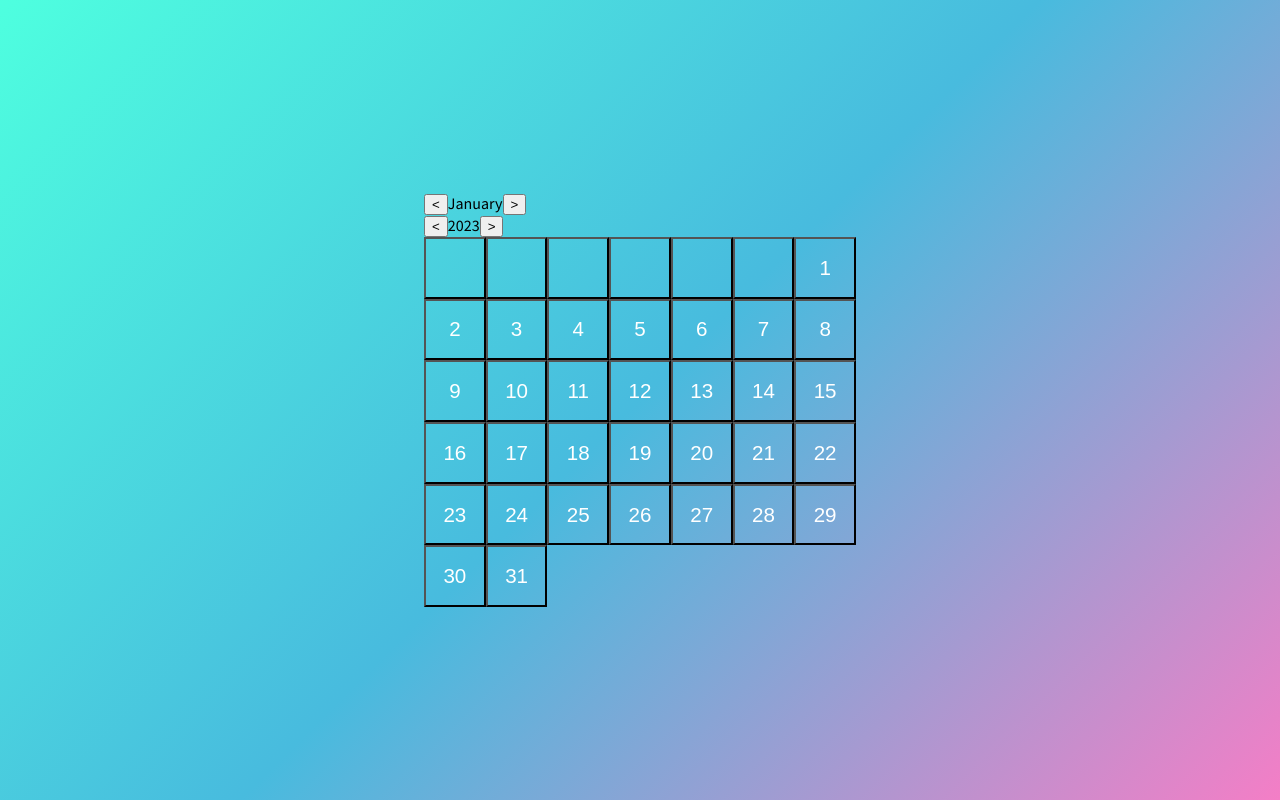
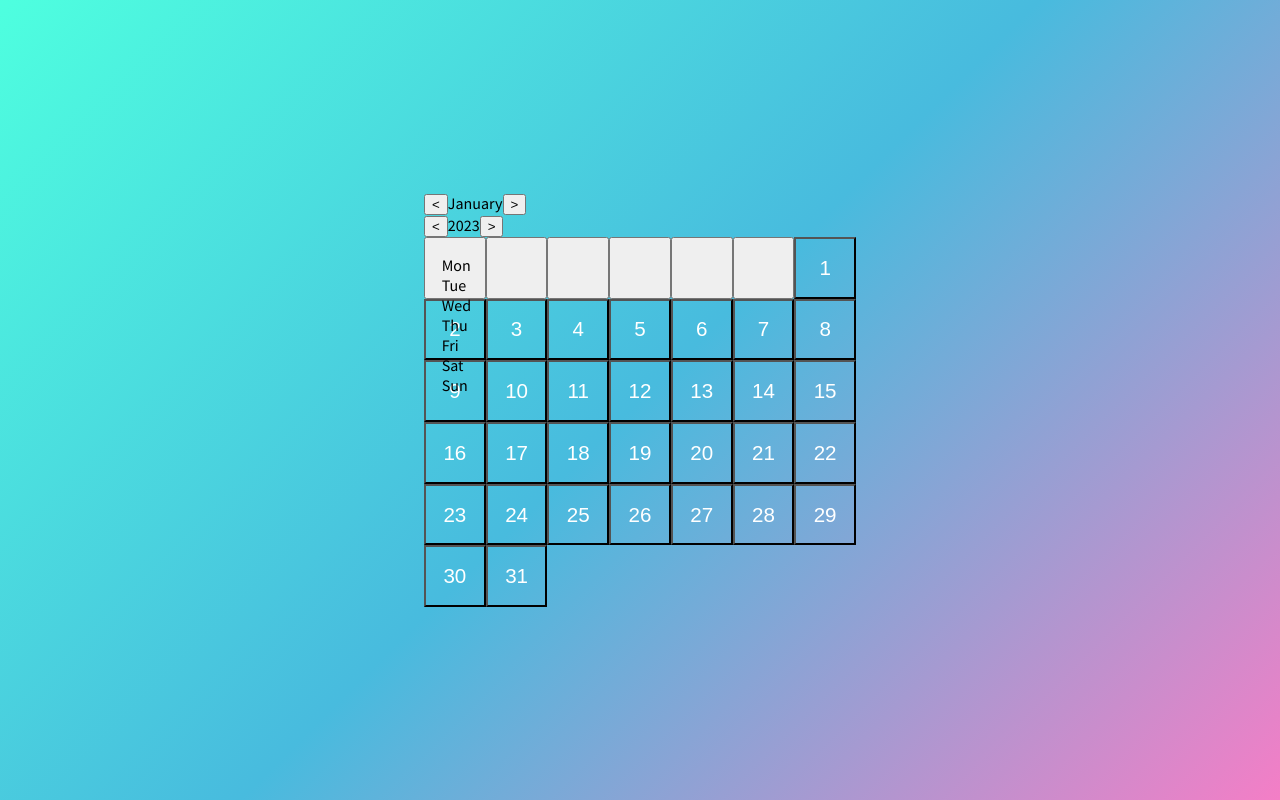
Before and after one commit to rostilos/react-organizer, a React (Create React App) app: page / in a window 1280 px wide. Built offline with nearby package versions, Linux system fonts and the light colour scheme.

Commit message:
style/functionality fixes for calendar components, added api calls

```diff
--- a/src/components/Calendar/components/Calendar.jsx
+++ b/src/components/Calendar/components/Calendar.jsx
@@ -10,6 +10,8 @@ import {
 
 import CalendarDay from './CalendarDay';
 import Toolbar from '../../Toolbar/components/Toolbar';
+import Notes from '../../Notes/Notes';
+import Header from './Header';
 
 function Calendar() {
   const { currentMonthNum, currentYear } = useAppContext();
@@ -26,10 +28,9 @@ function Calendar() {
     setFirstDayOfWeek(firstMonthDay);
   }, [currentYear, currentMonthNum]);
 
-  console.log(firstDayOfWeek);
   const components = [];
   for (let k = 0; k < firstDayOfWeek - 1; k++) {
-    components.push(<CalendarDay num={null} />);
+    components.push(<CalendarDay num={null} className="cal-day--empty" />);
   }
   for (let i = 0; i < daysCount; i++) {
     components.push(
@@ -47,7 +48,10 @@ function Calendar() {
   return (
     <div className="cal-scene -calendar">
       <Toolbar currentMonth={curMonthName} />
-      <div className="cal-month">{components}</div>
+      <div className="cal-month">
+        <Header />
+        {components}
+      </div>
     </div>
   );
 }
--- a/src/components/Calendar/components/CalendarDay.jsx
+++ b/src/components/Calendar/components/CalendarDay.jsx
@@ -1,17 +1,34 @@
 import React from 'react';
-import { fetchNotesList } from '../../../api/fetchNotesList/fetchNotesList';
+import { useEffect } from 'react';
+import { fetchNotesList } from '../../../api/notes/fetchNotesList';
+import useAppContext from '../../../hook/useAppContext';
 
-function CalendarDay({ num, id }) {
-  const fetchNotesByDay = () => {
-    console.log(fetchNotesList(id));
+function CalendarDay({ num, id, className }) {
+  const { setNotesData, setSelectedDate, selectedDate } = useAppContext();
+
+  const fetchNotesByDay = async () => {
+    const data = await fetchNotesList(id).then((data) => {
+      return data;
+    });
+    setNotesData(data);
+
   };
+  const handleClick = () => {
+    setSelectedDate(id);
+  };
+  useEffect(() => {
+    if(selectedDate === id){
+      fetchNotesByDay(id);
+    }
+  }, [selectedDate]);
 
   return (
     <button
       type="button"
-      onClick={() => fetchNotesByDay(id)}
+      onClick={handleClick}
       id={id}
-      class="cal-day"
+      data-active={selectedDate === id}
+      className={className ? className : 'cal-day'}
     >
       {num}
     </button>
--- /dev/null
+++ b/src/components/Calendar/components/Header.jsx
@@ -0,0 +1,20 @@
+import React from 'react';
+
+function Header() {
+
+  return (
+    <div className='cal-month__header cal-header'>
+        <div className="cal-header__week-days">
+            <div className="cal-header__week-day">Mon</div>
+            <div className="cal-header__week-day">Tue</div>
+            <div className="cal-header__week-day">Wed</div>
+            <div className="cal-header__week-day">Thu</div>
+            <div className="cal-header__week-day">Fri</div>
+            <div className="cal-header__week-day">Sat</div>
+            <div className="cal-header__week-day">Sun</div>
+        </div>
+    </div>
+  );
+}
+
+export default Header;
--- a/src/components/Calendar/utils/calendar.js
+++ b/src/components/Calendar/utils/calendar.js
@@ -27,7 +27,6 @@ export function getMonthName(month = 0, year = 2023) {
 export function getFirstWeekDayOfMonth(month = 0, year = 2023) {
   let day = new Date(`${year}-${month + 1}-01`).getDay();
   day = (day===0) ? 7 : day
-  console.log(`${year}-${month + 1}-01`);
 
   return day;
 }
```
